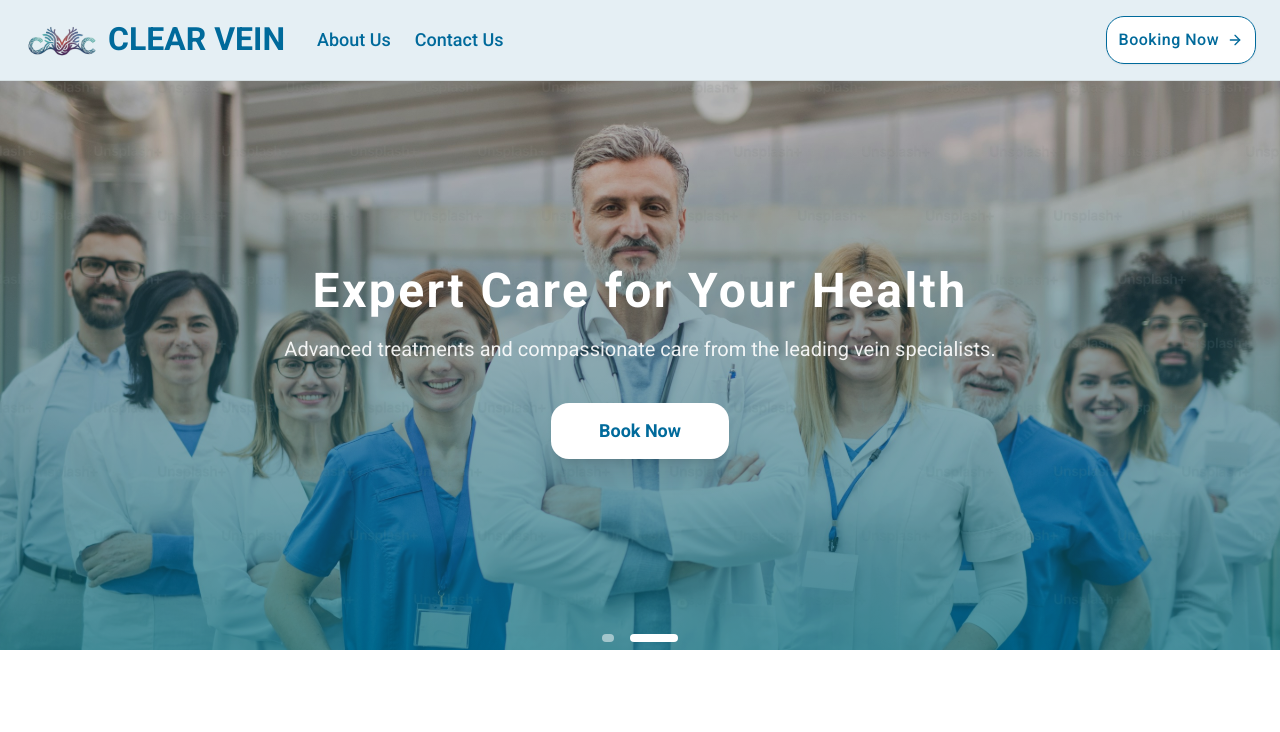
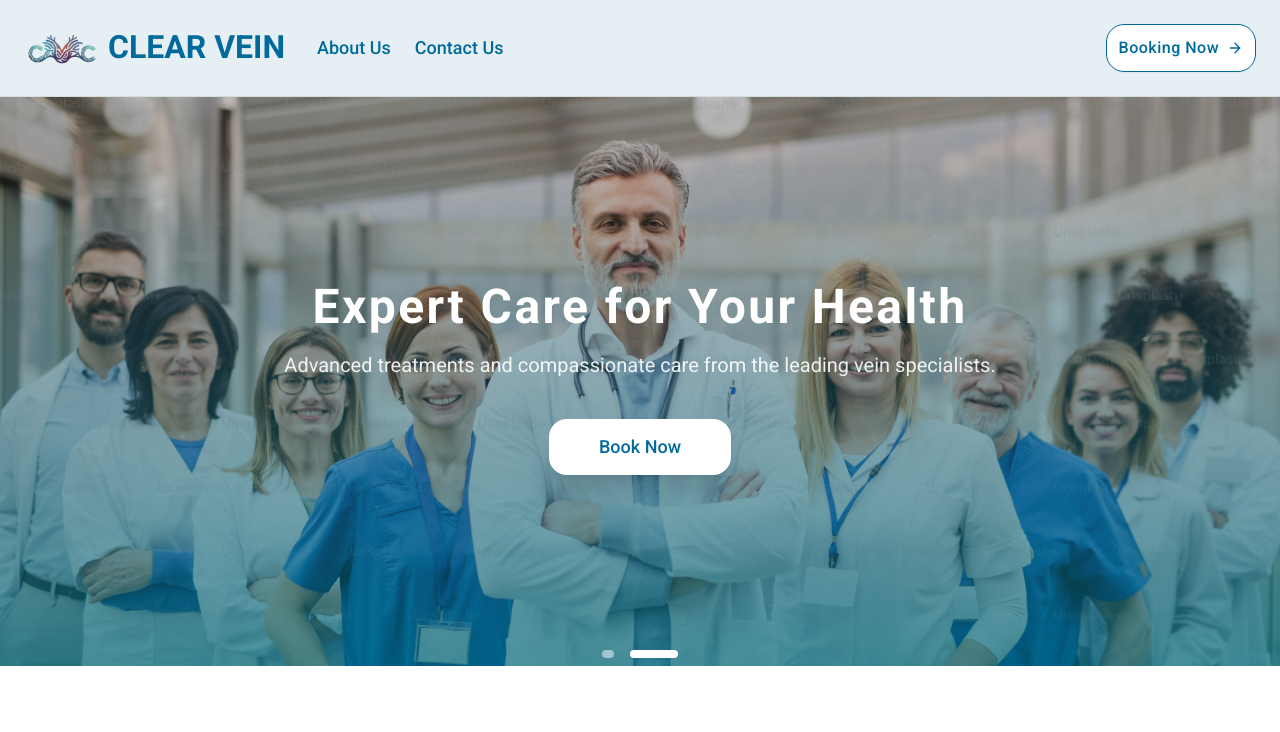
Before and after one commit to Ahme-d711/clear-vein, a Next.js app: page / in a window 1280 px wide. Shown: the top 732 px of the page. Built offline with nearby package versions, Linux system fonts and the light colour scheme.

Commit message:
feat: Implement gradient hover effects for buttons across sections and adjust navbar height.

```diff
--- a/components/layout/Navbar.tsx
+++ b/components/layout/Navbar.tsx
@@ -9,7 +9,7 @@ export default function Navbar() {
   return (
     <Fade direction="down" triggerOnce duration={1000}>
       <nav className="sticky top-0 z-50 w-full border-b bg-background backdrop-blur-md ">
-        <div className="container mx-auto max-w-[1440px] flex h-20 items-center justify-between px-4 md:px-6">
+        <div className="container mx-auto max-w-[1440px] flex h-24 items-center justify-between px-4 md:px-6">
           <div className="flex items-center gap-8">
 
           {/* Left: Logo */}
@@ -40,7 +40,7 @@ export default function Navbar() {
           {/* Right: CTA Button */}
           <Button
               variant="outline"
-              className="border-primary bg-white h-12 rounded-2xl text-primary hover:bg-primary hover:text-primary-foreground text-base font-medium leading-6 tracking-[0.5px] gap-2 cursor-pointer transition-all duration-300 hover:scale-105 active:scale-95 hover:shadow-lg"
+              className="border-primary h-12 px-8 rounded-2xl text-primary hover:text-white hover:border-none text-base font-medium leading-6 tracking-[0.5px] gap-2 cursor-pointer transition-all duration-500 hover:scale-105 active:scale-95 hover:shadow-lg bg-linear-to-r from-white via-white to-primary bg-size-[200%_100%] bg-left hover:bg-right"
           >
               Booking Now
               <ArrowRight className="w-4 h-4" />
--- a/components/sections/CTASection.tsx
+++ b/components/sections/CTASection.tsx
@@ -119,7 +119,7 @@ export default function CTASection() {
             <div className="pt-4">
               <Button
               size="lg"
-              className="px-12 py-8 text-xl rounded-2xl bg-white text-[#007095] hover:bg-blue-50 transition-all duration-300 shadow-xl hover:shadow-lg hover:scale-105 active:scale-95 font-bold"
+              className="px-12 py-8 text-xl rounded-2xl text-[#007095] hover:text-white border-2 border-white shadow-xl cursor-pointer transition-all duration-500 hover:shadow-lg hover:scale-105 active:scale-95 font-bold bg-linear-to-r from-white via-white to-[#007095] bg-size-[200%_100%] bg-left hover:bg-right"
             >
 
                 Talk to a Specialist
--- a/components/sections/Hero.tsx
+++ b/components/sections/Hero.tsx
@@ -80,7 +80,7 @@ export default function Hero() {
                                 <Slide direction="up" triggerOnce delay={400} duration={800}>
                                     <div className="pt-4">
                                         <Button
-                                            className="h-14 px-12 rounded-2xl bg-white text-primary hover:bg-white/90 text-lg font-bold shadow-xl border-none cursor-pointer transition-all duration-300 hover:shadow-lg hover:scale-105 active:scale-95"
+                                            className="h-14 px-12 rounded-2xl text-lg hover:border-none text-primary hover:text-white border-2 border-white shadow-xl cursor-pointer transition-all duration-500 hover:shadow-lg hover:scale-105 active:scale-95 bg-linear-to-r from-white via-white to-primary bg-size-[200%_100%] bg-left hover:bg-right"
                                         >
                                             Book Now
                                         </Button>
```
